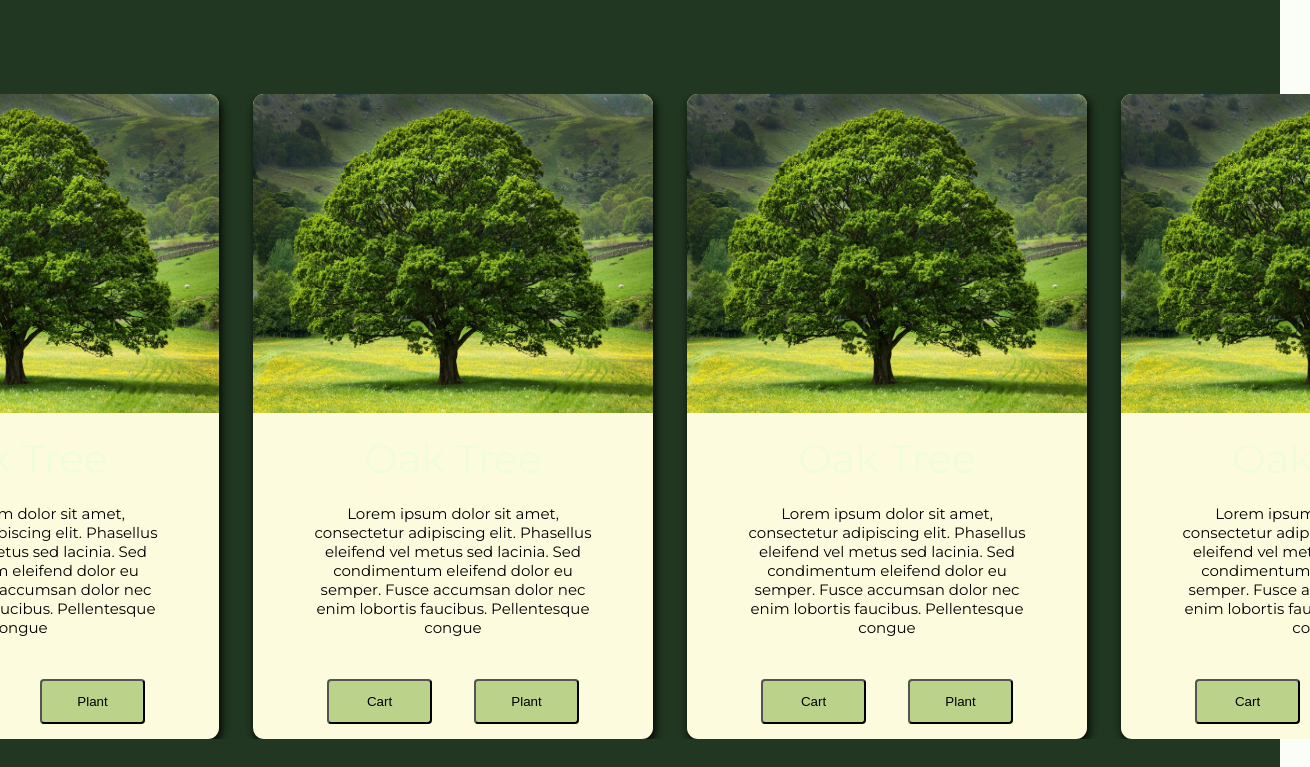
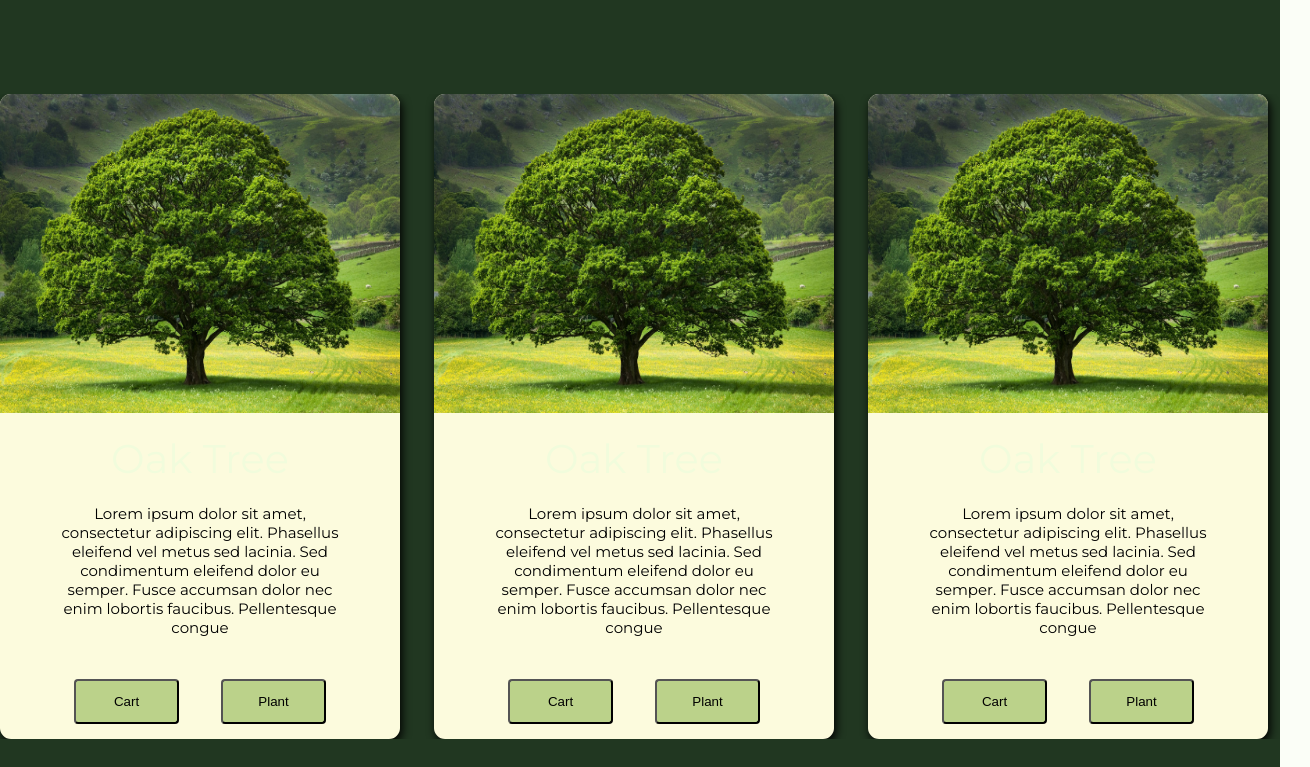
Before and after one commit to beppvis/treely, an Electron app: page src/index.html in a window 1280 px wide. Shown: the part 2093-2860 px from the top of the page, 1310 px wide, since content can reach past the window. Drawn offline with Linux system fonts and the light colour scheme; a web font is replaced by a local one.

Commit message:
fixed carousel clipping

```diff
--- a/src/styles/index.css
+++ b/src/styles/index.css
@@ -143,13 +143,10 @@
   display: flex;
   flex-direction: row;
   flex-wrap: no-wrap;
-  justify-content: center;
-  align-items: center;
   gap: 34px;
   overflow-x: auto;
-  padding-left: 30px;
   max-width: 100%;
-  margin-bottom: 100px;
+  overscroll-behavior-x: contain;
 }
 
 .displayBar {
```
